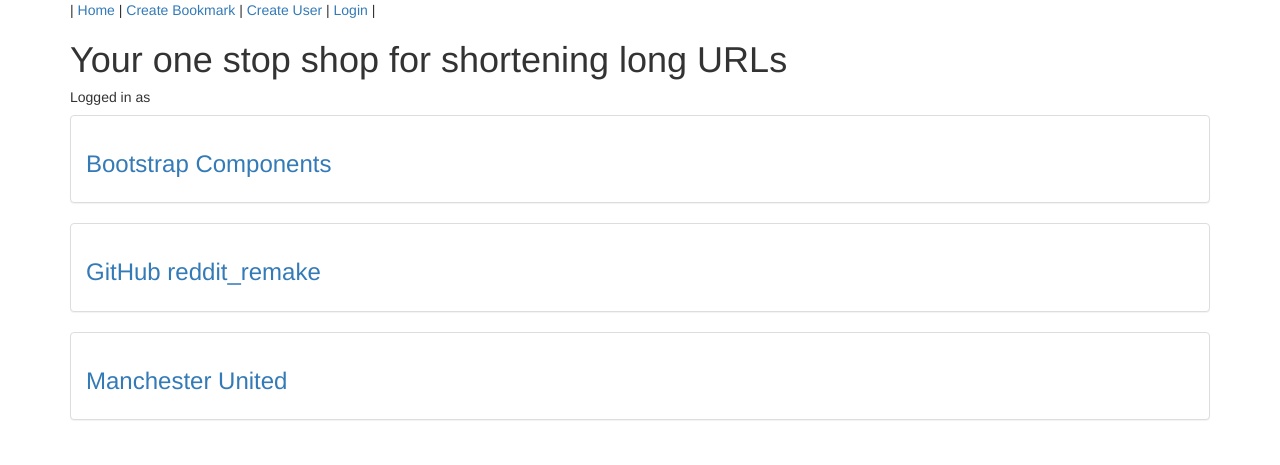
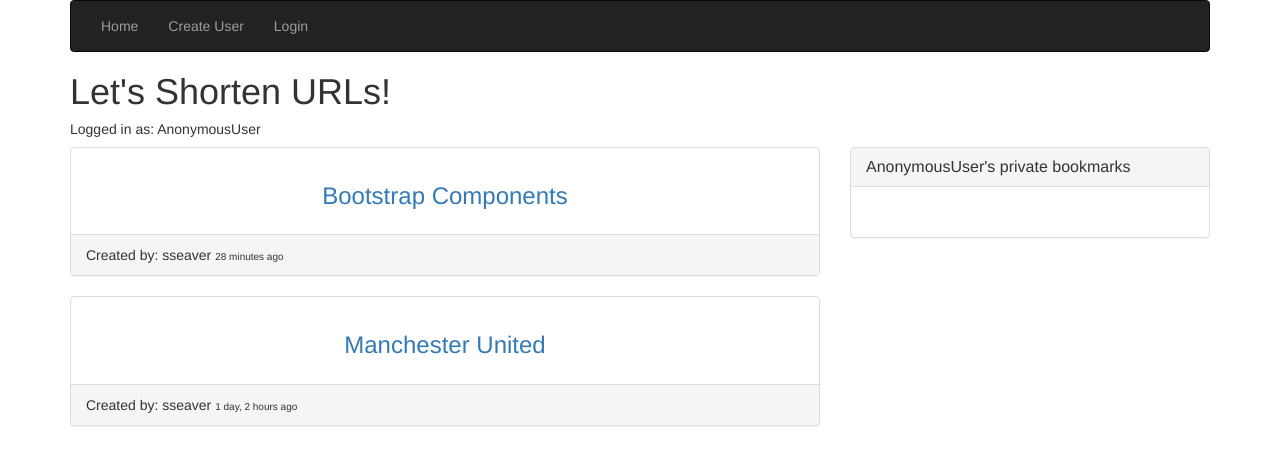
Before and after one commit to sseaver/url_shortener, a Django app: page / in a window 1280 px wide. Shown: the top 465 px of the page. Run offline with Django 3.2, Linux system fonts and the light colour scheme; data comes from the database, SQL or seed files in the repository; both versions use the stored data as it was after the commit; some libraries are stand-ins or nearby versions.

Commit message:
url shortener finished

```diff
--- a/app/models.py
+++ b/app/models.py
@@ -10,6 +10,7 @@ class Bookmark(models.Model):
     created = models.DateTimeField(auto_now_add=True)
     random_id = models.CharField(max_length=10)
     link = models.URLField()
+    public = models.BooleanField()
 
     class Meta:
         ordering = ("-created",)
--- a/app/views.py
+++ b/app/views.py
@@ -1,7 +1,7 @@
 from django.shortcuts import render
 from app.models import Bookmark, Click
 from django.contrib.auth.models import User
-from django.views.generic import View, ListView, CreateView, DetailView
+from django.views.generic import View, ListView, CreateView, DetailView, UpdateView
 from django.contrib.auth.forms import UserCreationForm
 from django.http import HttpResponseRedirect
 from django.utils.crypto import get_random_string
@@ -18,7 +18,7 @@ class IndexView(ListView):
 class BookmarkCreateView(CreateView):
     model = Bookmark
     success_url = "/"
-    fields = ('title', 'description', 'link')
+    fields = ('title', 'description', 'link', 'public')
 
     def form_valid(self, form):
         instance = form.save(commit=False)
@@ -28,6 +28,17 @@ class BookmarkCreateView(CreateView):
 
 
 class BookmarkView(DetailView):
+    model = Bookmark
+
+
+class BookmarkUpdateView(UpdateView):
+    model = Bookmark
+    success_url = "/"
+    fields = ("title", "description", "link", 'public')
+
+
+class PrivateBookmarkView(ListView):
+    template_name = "private_bookmarks.html"
     model = Bookmark
 
 
@@ -41,14 +52,3 @@ class UserCreateView(CreateView):
     model = User
     form_class = UserCreationForm
     success_url = "/"
-
-
-class ClickView(CreateView):
-    model = Click
-    success_url = "/"
-    fields = ("clicked",)
-
-    def form_valid(self, form):
-        Click.objects.get(bookmark=self.request.bookmark)
-        instance = form.save(commit=False)
-        instance.bookmark = Bookmark.objects.get(pk=self.kwargs["pk"])
--- a/templates/app/bookmark_detail.html
+++ b/templates/app/bookmark_detail.html
@@ -12,6 +12,11 @@
   </div>
   <div class="panel-footer">
     {{ object.created }}
+    {% if request.user == object.user %}
+    <div class="pull-right">
+      <a href="{% url 'bookmark_update_view' object.id %}">Update Bookmark</a>
+    </div>
+    {% endif %}
   </div>
 </div>
 {% endblock %}
--- a/templates/base.html
+++ b/templates/base.html
@@ -8,14 +8,20 @@
   </head>
   <body>
     <div class="container">
-      |<a href="{% url 'index_view' %}"> Home </a>|
-      <a href="{% url 'bookmark_create_view' %}"> Create Bookmark </a>|
-      {% if not request.user.is_authenticated %}
-        <a href="{% url 'user_create_view' %}"> Create User </a>|
-        <a href="{% url 'login' %}"> Login </a>|
-      {% else %}
-        <a href="{% url 'logout' %}?next={% url 'index_view' %}"> Logout </a>|
-      {% endif %}
+      <nav class="navbar navbar-inverse">
+        <div class="container">
+          <ul class="nav navbar-nav">
+          <li><a href="{% url 'index_view' %}"> Home </a></li>
+        {% if not request.user.is_authenticated %}
+          <li><a href="{% url 'user_create_view' %}"> Create User </a></li>
+          <li><a href="{% url 'login' %}"> Login </a></li>
+        {% else %}
+          <li><a href="{% url 'bookmark_create_view' %}"> Create Bookmark </a></li>
+          <li><a href="{% url 'logout' %}?next={% url 'index_view' %}"> Logout </a></li>
+        {% endif %}
+          </ul>
+        </div>
+      </nav>
     {% block content %}
     {% endblock %}
     </div>
--- a/templates/index.html
+++ b/templates/index.html
@@ -1,12 +1,47 @@
 {% extends 'base.html' %}
 {% block content %}
-<h1>Your one stop shop for shortening long URLs</h1>
-<h5>Logged in as {{ object.user }}</h5>
+<h1>Let's Shorten URLs!</h1>
+<h5>Logged in as: {{ request.user }}</h5>
+<div class="row">
+  <div class="col-md-8">
+
 {% for object in object_list %}
-<div class="panel panel-default">
-  <div class="panel-body">
-    <a href="{% url 'bookmark_view' object.id %}"><h3>{{ object }}</h3></a>
+{% if object.public %}
+    <div class="panel panel-default">
+      <div class="panel-body text-center">
+        <a href="{% url 'bookmark_view' object.id %}"><h3>{{ object }}</h3></a>
+      </div>
+      <div class="panel-footer">
+        Created by: {{ object.user }} <font size="1">{{ object.created|timesince }} ago</font>
+
+      </div>
+    </div>
+
+
+{% endif %}
+{% endfor %}
   </div>
+  <div class="col-md-4">
+    <div class="panel panel-default">
+      <div class="panel-heading">
+        <h3 class="panel-title">{{ request.user }}'s private bookmarks</h3>
+      </div>
+      <div class="panel-body">
+        <ul class="list-group">
+          {% for object in object_list %}
+          {% if request.user == object.user %}
+          {% if not object.public %}
+
+          <li class="list-group-item"><a href="{% url 'bookmark_view' object.id %}">{{ object }}</a></li>
+          {% endif %}
+          {% endif %}
+          {% endfor %}
+        </ul>
+      </div>
+    </div>
+
+  </div>
+
 </div>
-{% endfor %}
+
 {% endblock %}
--- a/url_shortener/urls.py
+++ b/url_shortener/urls.py
@@ -15,7 +15,8 @@ Including another URLconf
 """
 from django.conf.urls import url, include
 from django.contrib import admin
-from app.views import IndexView, BookmarkCreateView, BookmarkView, link_view, UserCreateView
+from app.views import IndexView, BookmarkCreateView, BookmarkView, link_view, UserCreateView, \
+                      BookmarkUpdateView, PrivateBookmarkView
 
 urlpatterns = [
     url(r'^admin/', admin.site.urls),
@@ -24,5 +25,7 @@ urlpatterns = [
     url(r'^create_user/$', UserCreateView.as_view(), name="user_create_view"),
     url(r'^bookmark/create/$', BookmarkCreateView.as_view(), name="bookmark_create_view"),
     url(r'^bookmark/(?P<pk>\d+)/$', BookmarkView.as_view(), name="bookmark_view"),
-    url(r'^b/(?P<short_url>\w+)/$', link_view, name="link_view")
+    url(r'^bookmark/(?P<pk>\d+)/update/$', BookmarkUpdateView.as_view(), name="bookmark_update_view"),
+    url(r'^b/(?P<short_url>\w+)/$', link_view, name="link_view"),
+    url(r'^private/$', PrivateBookmarkView.as_view(), name="private_view")
 ]
```
Also changed, not shown: templates/private_bookmarks.html (added, +15 -0 lines), app/migrations/0004_bookmark_public.py (added), db.sqlite3.
